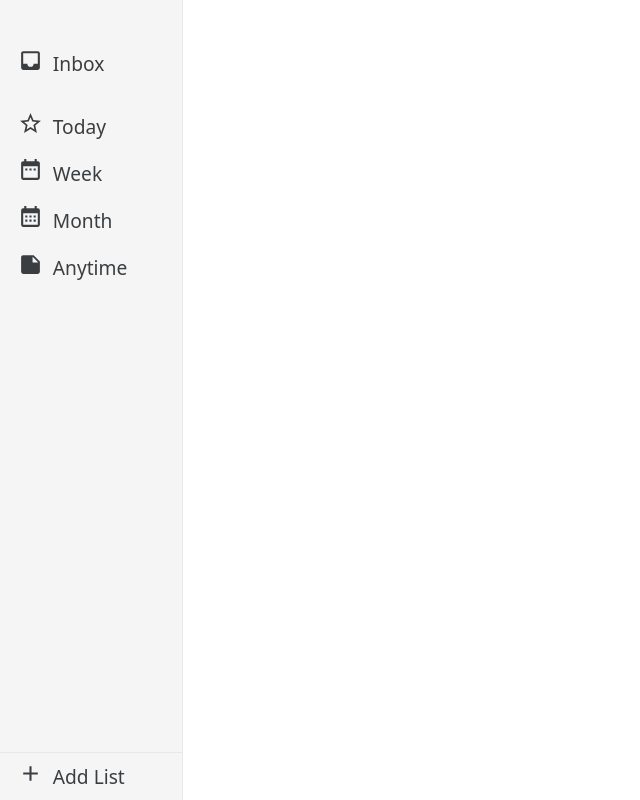
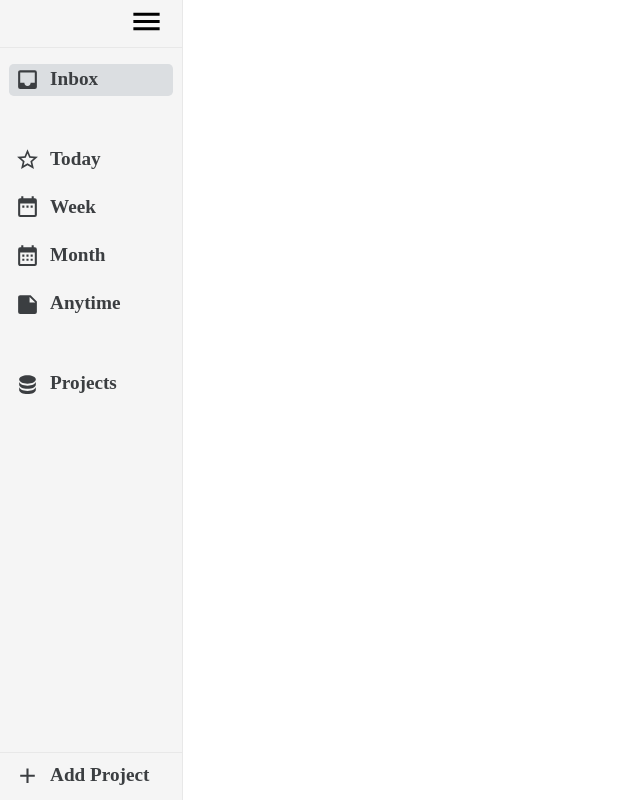
Before and after one commit to DeclanKBrown/To-Do, a website built with webpack: page dist/index.html in a window 1280 px wide. Shown: the whole page, without its empty margins (0-640 px from the left). Built offline with nearby package versions, Linux system fonts and the light colour scheme; a web font is replaced by a local one.

Commit message:
Added more styling + func to sidebar

```diff
--- /dev/null
+++ b/src/inbox.js
@@ -0,0 +1,7 @@
+export default function inbox() {
+    const body = document.body;
+
+    const main = document.createElement('main');
+
+    body.appendChild(main);
+}
--- a/src/sidebar.js
+++ b/src/sidebar.js
@@ -1,8 +1,21 @@
+import inbox from './inbox.js'
+
 export default function sidebar() {
 
     const body = document.body; //Get the body
 
     const aside = document.createElement('aside'); //Side bar main
+
+    //Open/close
+    const asideUpperCont = document.createElement('div');
+    asideUpperCont.classList.add('aside-upper-cont');
+
+    const asideUpperInner = document.createElement('div');
+    asideUpperInner.classList.add('aside-upper-inner');
+
+    const asideTogEm = document.createElement('span');
+    asideTogEm.classList.add('menu-tog');
+    asideTogEm.innerHTML = '<svg xmlns="http://www.w3.org/2000/svg" viewBox="0 0 24 24"><title>menu</title><path d="M3,6H21V8H3V6M3,11H21V13H3V11M3,16H21V18H3V16Z" /></svg>'
 
     const asideInner = document.createElement('div'); //side bar inner
     asideInner.classList.add('aside-inner');
@@ -13,11 +26,12 @@ export default function sidebar() {
     //Inbox tab
     const inboxCont = document.createElement('div');
     inboxCont.classList.add('side-tab');
+    inboxCont.classList.add('side-tab-sel');
 
     const inboxEm = document.createElement('span'); //inbox tab emoji
     inboxEm.innerHTML = '<svg xmlns="http://www.w3.org/2000/svg" viewBox="0 0 24 24"><title>inbox</title><path d="M19,15H15A3,3 0 0,1 12,18A3,3 0 0,1 9,15H5V5H19M19,3H5C3.89,3 3,3.9 3,5V19A2,2 0 0,0 5,21H19A2,2 0 0,0 21,19V5A2,2 0 0,0 19,3Z" /></svg>';
 
-    const inboxText = document.createElement('span'); //inbox tab text
+    const inboxText = document.createElement('h1'); //inbox tab text
     inboxText.innerHTML = 'Inbox';
 
     //timed tabs container
@@ -30,7 +44,7 @@ export default function sidebar() {
     const todayEm = document.createElement('span'); //today tab emoji
     todayEm.innerHTML = '<svg xmlns="http://www.w3.org/2000/svg" viewBox="0 0 24 24"><title>star-outline</title><path d="M12,15.39L8.24,17.66L9.23,13.38L5.91,10.5L10.29,10.13L12,6.09L13.71,10.13L18.09,10.5L14.77,13.38L15.76,17.66M22,9.24L14.81,8.63L12,2L9.19,8.63L2,9.24L7.45,13.97L5.82,21L12,17.27L18.18,21L16.54,13.97L22,9.24Z" /></svg>';
 
-    const todayText = document.createElement('span'); //today tab text
+    const todayText = document.createElement('h1'); //today tab text
     todayText.innerHTML = 'Today';
 
     const weekCont = document.createElement('div'); //week tab container
@@ -39,7 +53,7 @@ export default function sidebar() {
     const weekEm = document.createElement('span'); //week tab emoji
     weekEm.innerHTML = '<svg xmlns="http://www.w3.org/2000/svg" viewBox="0 0 24 24"><title>calendar-range</title><path d="M9,10H7V12H9V10M13,10H11V12H13V10M17,10H15V12H17V10M19,3H18V1H16V3H8V1H6V3H5C3.89,3 3,3.9 3,5V19A2,2 0 0,0 5,21H19A2,2 0 0,0 21,19V5A2,2 0 0,0 19,3M19,19H5V8H19V19Z" /></svg>';
 
-    const weekText = document.createElement('span'); //week tab text
+    const weekText = document.createElement('h1'); //week tab text
     weekText.innerHTML = 'Week';
 
     const monthCont = document.createElement('div'); //month tab container
@@ -48,7 +62,7 @@ export default function sidebar() {
     const monthEm = document.createElement('span'); //month tab emoji
     monthEm.innerHTML = '<svg xmlns="http://www.w3.org/2000/svg" viewBox="0 0 24 24"><title>calendar-month</title><path d="M9,10V12H7V10H9M13,10V12H11V10H13M17,10V12H15V10H17M19,3A2,2 0 0,1 21,5V19A2,2 0 0,1 19,21H5C3.89,21 3,20.1 3,19V5A2,2 0 0,1 5,3H6V1H8V3H16V1H18V3H19M19,19V8H5V19H19M9,14V16H7V14H9M13,14V16H11V14H13M17,14V16H15V14H17Z" /></svg>';
 
-    const monthText = document.createElement('span'); //month tab text
+    const monthText = document.createElement('h1'); //month tab text
     monthText.innerHTML = 'Month';
 
     const anytimeCont = document.createElement('div'); //anytime tab container
@@ -57,7 +71,7 @@ export default function sidebar() {
     const anytimeEm = document.createElement('span'); //anytime tab emoji
     anytimeEm.innerHTML = '<svg xmlns="http://www.w3.org/2000/svg" viewBox="0 0 24 24"><title>note</title><path d="M14,10V4.5L19.5,10M5,3C3.89,3 3,3.89 3,5V19A2,2 0 0,0 5,21H19A2,2 0 0,0 21,19V9L15,3H5Z" /></svg>';
 
-    const anytimeText = document.createElement('span'); //anytime tab text
+    const anytimeText = document.createElement('h1'); //anytime tab text
     anytimeText.innerHTML = 'Anytime';
 
     //aside bottom container
@@ -74,15 +88,31 @@ export default function sidebar() {
     const addListEm = document.createElement('span');
     addListEm.innerHTML = '<svg xmlns="http://www.w3.org/2000/svg" viewBox="0 0 24 24"><title>plus</title><path d="M19,13H13V19H11V13H5V11H11V5H13V11H19V13Z" /></svg>';
 
-    const addListText = document.createElement('span');
-    addListText.innerHTML = 'Add List'
+    const addListText = document.createElement('h1');
+    addListText.innerHTML = 'Add Project';
+
+    //Projects
+    const projectsCont = document.createElement('div');
+    projectsCont.classList.add('projects-container');
+
+    const projectsHeadCont = document.createElement('div');
+    projectsHeadCont.classList.add('side-tab');
+
+    const projectsEm = document.createElement('span');
+    projectsEm.innerHTML = '<svg xmlns="http://www.w3.org/2000/svg" viewBox="0 0 24 24"><title>database</title><path d="M12,3C7.58,3 4,4.79 4,7C4,9.21 7.58,11 12,11C16.42,11 20,9.21 20,7C20,4.79 16.42,3 12,3M4,9V12C4,14.21 7.58,16 12,16C16.42,16 20,14.21 20,12V9C20,11.21 16.42,13 12,13C7.58,13 4,11.21 4,9M4,14V17C4,19.21 7.58,21 12,21C16.42,21 20,19.21 20,17V14C20,16.21 16.42,18 12,18C7.58,18 4,16.21 4,14Z" /></svg>'
+
+    const projectsHead = document.createElement('h1');
+    projectsHead.innerHTML = 'Projects';
 
 
     //APEND
-    body.appendChild(aside)
-    aside.appendChild(asideInner)
-    asideInner.appendChild(asideTop)
-    asideTop.appendChild(inboxCont)
+    body.appendChild(aside);
+    aside.appendChild(asideUpperCont);
+    asideUpperCont.appendChild(asideUpperInner);
+    asideUpperInner.appendChild(asideTogEm);
+    aside.appendChild(asideInner);
+    asideInner.appendChild(asideTop);
+    asideTop.appendChild(inboxCont);
     inboxCont.appendChild(inboxEm);
     inboxCont.appendChild(inboxText);
     asideTop.appendChild(timeCont);
@@ -94,14 +124,102 @@ export default function sidebar() {
     weekCont.appendChild(weekText);
     timeCont.appendChild(monthCont);
     monthCont.appendChild(monthEm);
-    monthCont.appendChild(monthText)
+    monthCont.appendChild(monthText);
     timeCont.appendChild(anytimeCont);
     anytimeCont.appendChild(anytimeEm);
     anytimeCont.appendChild(anytimeText);
     aside.appendChild(asideBottom);
-    asideBottom.appendChild(asideBottomInner)
-    asideBottomInner.appendChild(addListCont)
+    asideBottom.appendChild(asideBottomInner);
+    asideBottomInner.appendChild(addListCont);
     addListCont.appendChild(addListEm);
     addListCont.appendChild(addListText);
+    asideTop.appendChild(projectsCont);
+    projectsCont.appendChild(projectsHeadCont);
+    projectsHeadCont.appendChild(projectsEm);
+    projectsHeadCont.appendChild(projectsHead);
 
+    //event listeners
+    inboxCont.addEventListener('click', () => {
+        removeSel();
+        inboxCont.classList.add('side-tab-sel');
+        removeContent();
+        inbox();
+    });
+
+    todayCont.addEventListener('click', () => {
+        removeSel();
+        todayCont.classList.add('side-tab-sel');
+        removeContent();
+    });
+
+    weekCont.addEventListener('click', () => {
+        removeSel();
+        weekCont.classList.add('side-tab-sel');
+        removeContent();
+    });
+
+    monthCont.addEventListener('click', () => {
+        removeSel();
+        monthCont.classList.add('side-tab-sel');
+        removeContent();
+    });
+
+    anytimeCont.addEventListener('click', () => {
+        removeSel();
+        anytimeCont.classList.add('side-tab-sel');
+        removeContent();
+    });
+
+    projectsHeadCont.addEventListener('click', () => {
+        removeSel();
+        projectsHeadCont.classList.add('side-tab-sel');
+        removeContent();
+    });
+
+    addListCont.addEventListener('click', createProj);
+
+    function createProj() {
+        const newProject = document.createElement('div');
+        newProject.classList.add('side-tab');
+        newProject.classList.add('new-project');
+
+        const newProjectEm = document.createElement('span');
+        newProjectEm.innerHTML = '<svg xmlns="http://www.w3.org/2000/svg" viewBox="0 0 24 24"><title>database</title><path d="M12,3C7.58,3 4,4.79 4,7C4,9.21 7.58,11 12,11C16.42,11 20,9.21 20,7C20,4.79 16.42,3 12,3M4,9V12C4,14.21 7.58,16 12,16C16.42,16 20,14.21 20,12V9C20,11.21 16.42,13 12,13C7.58,13 4,11.21 4,9M4,14V17C4,19.21 7.58,21 12,21C16.42,21 20,19.21 20,17V14C20,16.21 16.42,18 12,18C7.58,18 4,16.21 4,14Z" /></svg>'
+
+        const newProjectText = document.createElement('span');
+        newProjectText.innerHTML = 'New Project';
+
+        projectsCont.appendChild(newProject);
+        newProject.appendChild(newProjectEm);
+        newProject.appendChild(newProjectText)
+
+        newProject.addEventListener('click', () => {
+            removeSel();
+            newProject.classList.add('side-tab-sel');
+            removeContent();
+        })
+    }
+
+    function removeSel() {
+        inboxCont.classList.remove('side-tab-sel');
+        todayCont.classList.remove('side-tab-sel');
+        weekCont.classList.remove('side-tab-sel');
+        monthCont.classList.remove('side-tab-sel');
+        anytimeCont.classList.remove('side-tab-sel');
+        projectsHeadCont.classList.remove('side-tab-sel');
+        let projes = document.querySelectorAll('.new-project');
+        console.log(projes);
+        if (projes) {
+            projes.forEach(proj => {
+                proj.classList.remove('side-tab-sel');
+            });
+        }
+    }
+
+    function removeContent() {
+        const main = document.querySelector('main');
+        if (main) {
+            body.removeChild(main);
+        }
+    };
 }
--- a/src/style.css
+++ b/src/style.css
@@ -4,11 +4,19 @@
     margin: 0;
 }
 
+@font-face {
+    font-family: "San Francisco";
+    font-weight: 400;
+    src: url("https://applesocial.s3.amazonaws.com/assets/styles/fonts/sanfrancisco/sanfranciscodisplay-regular-webfont.woff");
+  }
+
 :root {
     --aside-col: #f5f5f5;
     --ol-col: #e8e8e8;
     --main-col: #FFFFFF;
     --side-text-col: #3B3E41;
+    --side-sec-text-col: #505457;
+    --sel-col: #DBDEE1;
 }
 
 :root.dark {
@@ -17,11 +25,12 @@
 }
 
 body {
-    font-family: system-ui, "Segoe UI", Roboto, Helvetica, Arial, sans-serif, "Apple Color Emoji", "Segoe UI Emoji", "Segoe UI Symbol";
+    font-family: "San Francisco";
     width: 100vw;
     height: 100vh;
     display: grid;
     grid-template-columns: 1fr 6fr;
+    transition: all 0.15s;
 }
 
 /*
@@ -30,13 +39,35 @@ SIDEBAR
 aside {
     background-color: var(--aside-col);
     display: grid;
-    grid-template-rows: 3rem 1fr 3rem;
+    grid-template-rows: 4rem 1fr 3rem;
     justify-items: center;
     border-right: 1px solid var(--ol-col);
+    overflow-x: hidden;
+}
+
+.aside-upper-cont {
+    width: 100%;
+    display: grid;
+    justify-items: center;
+    border-bottom: 1px solid var(--ol-col);
+    margin-bottom: 1rem;
+}
+
+.aside-upper-inner {
+    width: 80%;
+    grid-row: 1 / 2;
+    display: grid;
+    grid-template-columns: 1fr 35px;
+    align-content: center;
+}
+
+.menu-tog {
+    cursor: pointer;
+    grid-column: 2 / 3;
 }
 
 .aside-inner {
-    width: 80%;
+    width: 90%;
     grid-row: 2 / 3;
     overflow-y: scroll;
     display: grid;
@@ -46,24 +77,40 @@ aside {
 
 .aside-top {
     display: grid;
-    grid-template-rows: min-content min-content 1fr;
-    gap: 2rem;
+    grid-template-rows: min-content min-content min-content;
+    gap: 3rem;
 }
 
 .side-tab {
+    cursor: pointer;
     display: grid;
     grid-template-columns: 25px 1fr;
     align-items: center;
     gap: 0.6rem;
+    padding-left: 0.4rem;
 }
 
-.side-tab, .side-tab svg {
-    color: var(--side-text-col);
+.side-tab:hover {
+    background-color: var(--sel-col);
+    border-radius: 0.3rem;
+}
+
+.side-tab-sel {
+    background-color: var(--sel-col);
+    border-radius: 0.3rem;
+}
+
+.side-tab svg {
+    padding-top: 0.2rem;
+    cursor: pointer;
     fill: var(--side-text-col)
 }
 
-.side-tab span {
+.side-tab h1 {
+    color: var(--side-text-col);
     font-size: 1.2rem;
+    cursor: pointer;
+    padding-bottom: 0.2rem;
 }
 
 .time-container {
@@ -82,5 +129,16 @@ aside {
 }
 
 .aside-bottom-inner {
-    width: 80%;
+    width: 90%;
 }
+
+.projects-container {
+    display: grid;
+    grid-template-rows: min-content;
+    gap: 0.5rem;
+}
+
+.new-project, .new-project svg {
+    color: var(--side-sec-text-col);
+    fill: var(--side-sec-text-col);
+}
```
Also changed, not shown: src/index.js (line endings or trailing spaces).
